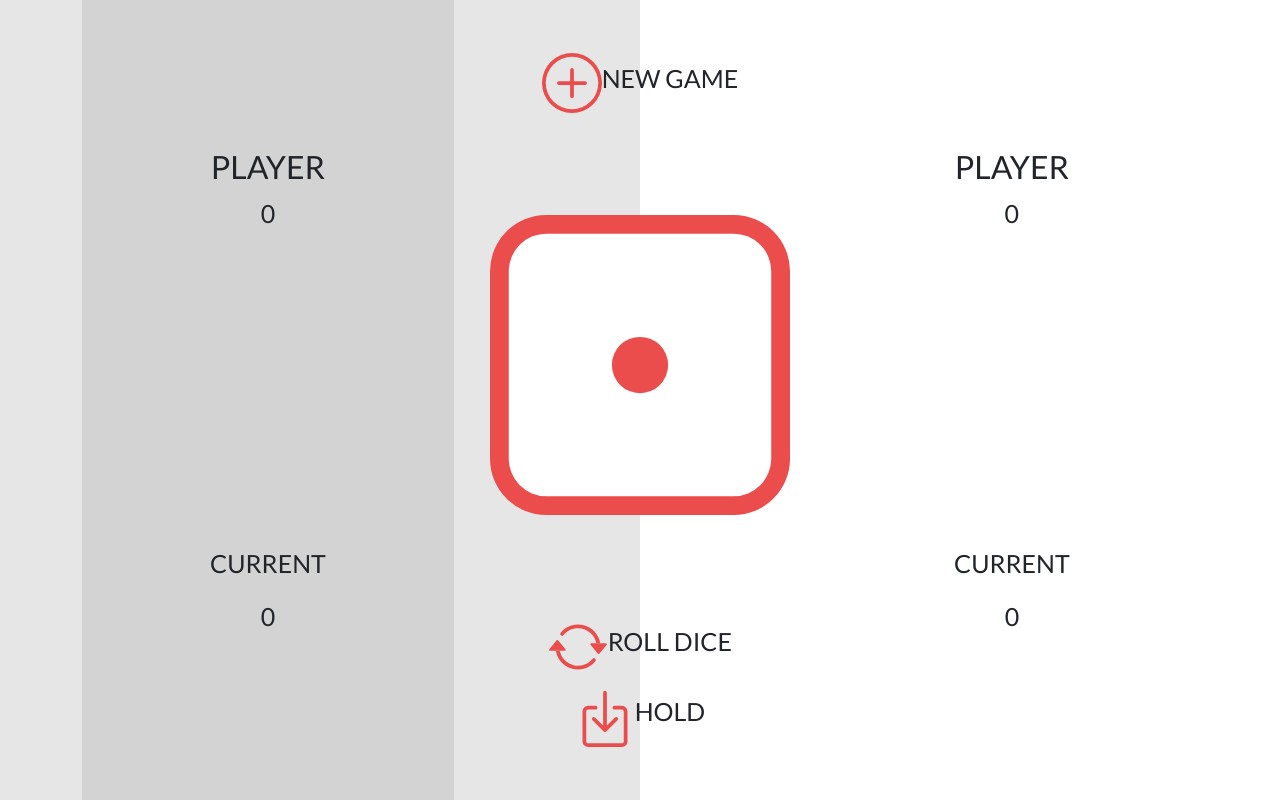
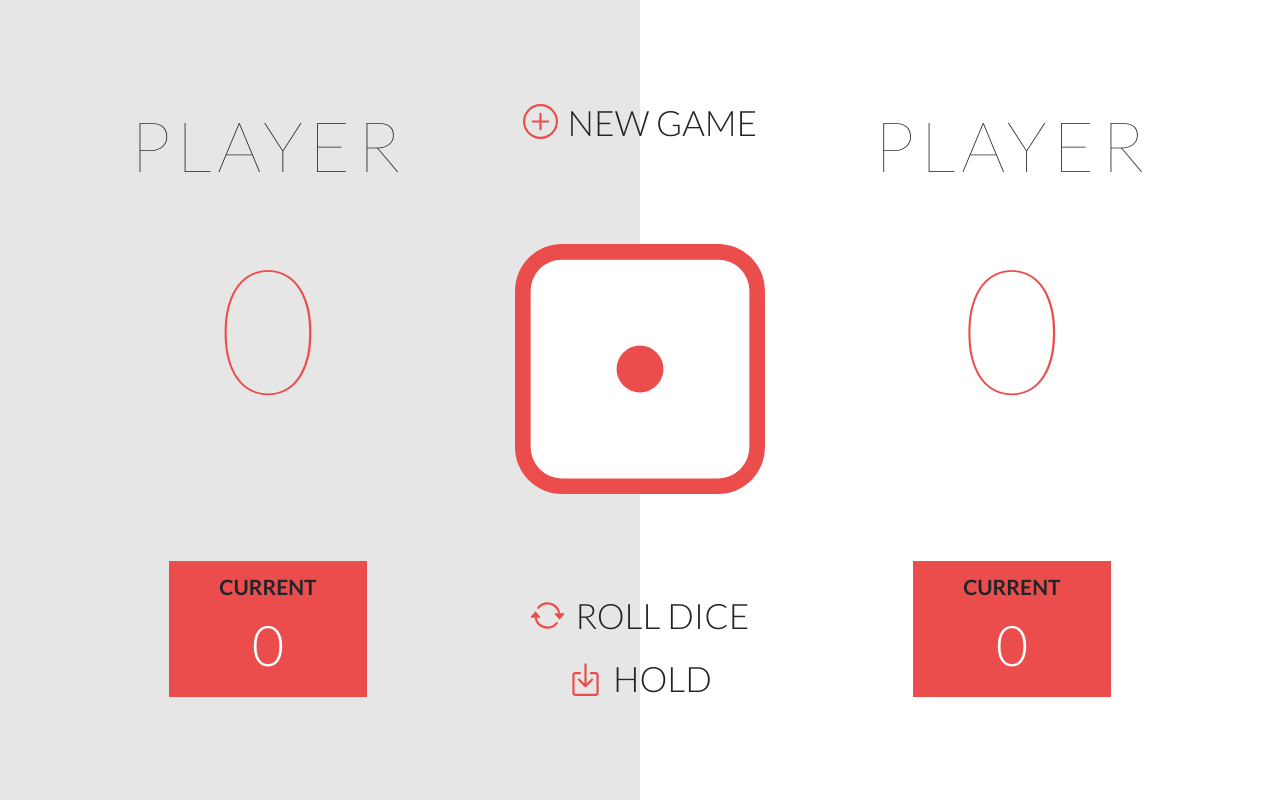
Before and after one commit to Phalente/Dice_Eval, a plain HTML site: page index.html in a window 1280 px wide. Drawn offline with nearby package versions, Linux system fonts and the light colour scheme.

Commit message:
End of css without bootstrap

```diff
--- a/style.css
+++ b/style.css
@@ -2,35 +2,33 @@
 
 body {
   background: linear-gradient(90deg, var(--color-2) 50%, var(--color-3) 50%);
-  font-family: "Lato";
+  font-family: "Lato", "sans-serif";
+  font-size: 35px;
+  font-weight: 300;
+  text-transform: uppercase;
   width: 100%;
   max-height: 100vh;
-  font-size: 25px;
-  text-transform: uppercase;
 }
 :root {
   --color-1: #eb4d4c;
   --color-2: rgb(230, 230, 230);
   --color-3: #ffffff;
 }
-
 .container {
-  /* margin: 0px 0px; */
   width: 100%;
   height: 100%;
   display: flex;
   min-height: 100vh;
 }
-.player--is-active {
-  background-color: lightgray;
-}
+
 .player,
 .feature,
 .feature__bloc {
   display: flex;
   flex-direction: column;
   align-items: center;
-  justify-content: space-around;
+
+  justify-content: space-evenly;
   min-width: 33.33%;
 }
 .player__userAndScore,
@@ -38,33 +36,64 @@ body {
   display: flex;
   flex-direction: column;
   align-items: center;
-  justify-content: space-around;
 }
+.player__userName1-h2,
+.player__userName2-h2 {
+  font-size: 2em;
+  font-weight: 100;
+  letter-spacing: 6px;
+}
+.player__globalScore1-p,
+.player__globalScore2-p {
+  font-size: 5em;
+  font-weight: 200;
+  color: var(--color-1);
+}
+.player__current {
+  background-color: var(--color-1);
+  padding: 10px 50px;
+}
+.player__current__title {
+  font-size: 0.6em;
+  font-weight: 600;
+}
+.player__current__score1-p,
+.player__current__score2-p {
+  font-size: 1.6em;
+  font-weight: 300;
+  color: var(--color-3);
+}
+/* TODO repositionner les éléments de la colone feature */
 .feature__dice {
-  background-color: white;
+  background-color: var(--color-3);
   border-radius: 22%;
 }
 .feature__dice-img {
-  width: 300px;
-  height: 300px;
+  width: 250px;
+  height: 250px;
 }
-
 .feature__newGame,
 .feature__rollDice,
 .feature__hold {
   display: flex;
   flex-direction: row;
-  align-items: flex-center;
   padding: 5px 10px;
+  align-items: center;
 }
 .feature__newGame__img,
 .feature__rollDice__img,
 .feature__hold__img {
-  width: 60px;
-  height: 60px;
+  width: 45px;
+  height: 45px;
+  padding-right: 10px;
+  margin-bottom: 0px;
 }
-.feature__newGame__title,
-.feature__rollDice__title,
-.feature__hold__title {
-  align-self: flex-end;
+.feature__newGame__title:hover,
+.feature__rollDice__title:hover,
+.feature__hold__title:hover {
+  color: var(--color-1);
+  cursor: pointer;
 }
+p {
+  margin-bottom: 0;
+}
```
